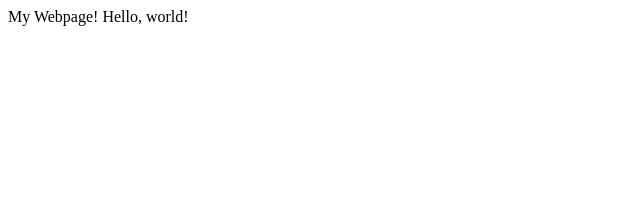
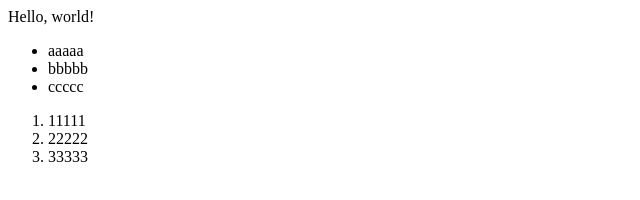
Before and after one commit to Parapet1288/lecture0, a plain HTML site: page hello.html in a window 1280 px wide. Shown: the whole page, without its empty margins (0-640 px from the left). Drawn offline with Linux system fonts and the light colour scheme.

Commit message:
la la la

```diff
--- a/hello.html
+++ b/hello.html
@@ -1,9 +1,19 @@
 <!DOCTYPE html>
 <html>
     <head>
-        <time>My Webpage!</time>
+        <title>My Webpage!</title>
     </head>
     <body>
         Hello, world!
+        <ul>
+            <li>aaaaa</li>
+            <li>bbbbb</li>
+            <li>ccccc</li>
+        </ul>
+        <ol>
+            <li>11111</li>
+            <li>22222</li>
+            <li>33333</li>
+        </ol>
     </body>
 </html>
```
